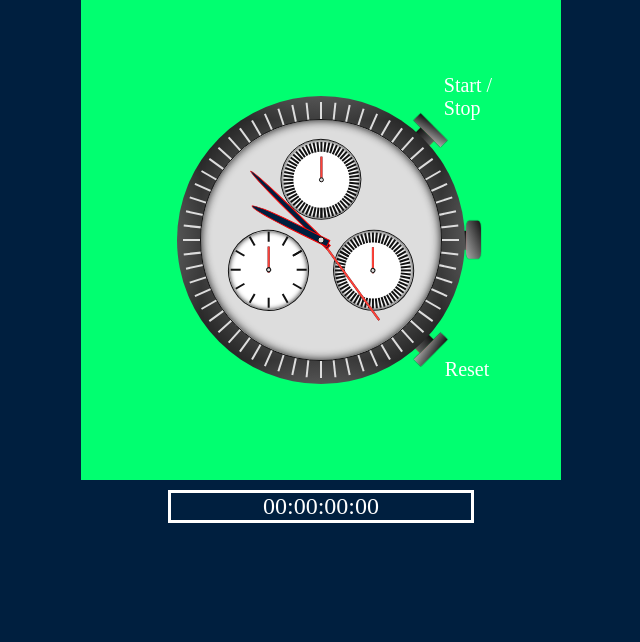
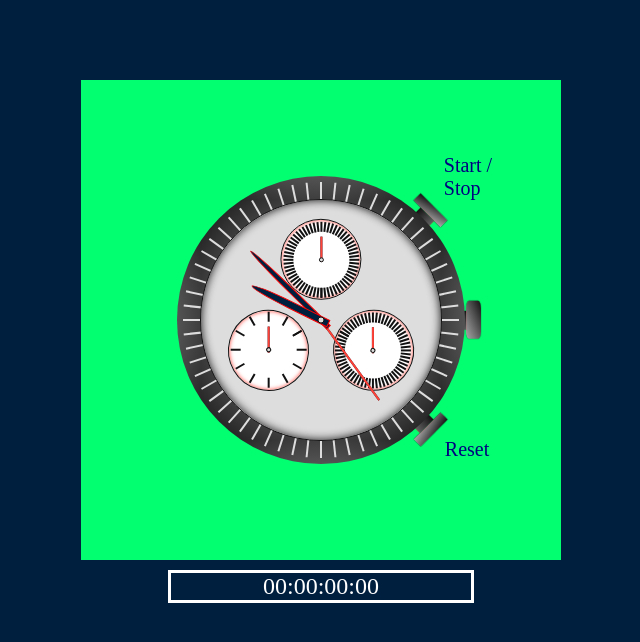
Before and after one commit to mankhedekar96/chronograph, a plain HTML site: page index.html in a window 1280 px wide. Shown: the whole page, without its empty margins (319-959 px from the left). Drawn offline with Linux system fonts and the light colour scheme.

```diff
--- a/css/style.css
+++ b/css/style.css
@@ -8,7 +8,7 @@
       position: relative;
       width: 60vh;
       height: 60vh;
-      margin: 0 auto;
+      margin: 10vh auto 0;
       background: #01FF70;
   }
 
@@ -64,7 +64,7 @@
   .key-label{
       width: 100%;
       position: absolute;
-      color: white;
+      color: navy;
       font-size: 20px;
   }
 
@@ -128,7 +128,7 @@
       background: white;
       border-radius: 50%;
       border: 1px solid #111111;
-      box-shadow: inset 0px 0px 5px #111111;
+      box-shadow: inset 0px 0px 4px #FF4136;
       transform-origin: 0 0;
       z-index: 1;
   }
```
